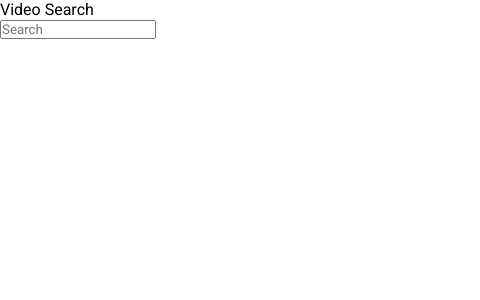
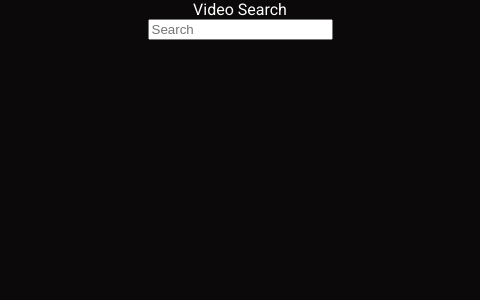
Before and after one commit to lazoliver/teste-react, a React (Create React App) app: page / in a window 390 px wide. Shown: the top 300 px of the page, 480 px wide, since content can reach past the window. Built offline with nearby package versions, Linux system fonts and the light colour scheme.

Commit message:
css-media-480

```diff
--- a/src/components/App.js
+++ b/src/components/App.js
@@ -18,7 +18,7 @@ class App extends React.Component {
 
     this.setState({
       videos: response.data.items
-    });
+    }, console.log(response));
   };
   handleVideoSelect = (video) => {
     this.setState({selectedVideo: video})
@@ -26,7 +26,7 @@ class App extends React.Component {
 
   render() {
     return(
-      <div>
+      <div className="home">
         <SearchBar handleFormSubmit={this.handleSubmit} />
         <div>
           <VideoDetail video={this.state.selectedVideo} />
--- a/src/components/SearchBar.js
+++ b/src/components/SearchBar.js
@@ -1,5 +1,4 @@
 import React from "react";
-
 class SearchBar extends React.Component {
     handleChange = (event) => {
         this.setState({
@@ -13,13 +12,13 @@ class SearchBar extends React.Component {
 
     render() {
         return (
-            <div className="content-search">
+            <div className="search">
                 <div className="search-form">
                     <form onSubmit={this.handleSubmit}>
-                        <div>
+                        <div className="search-label">
                             <label htmlFor="video-search">Video Search</label>
                         </div>
-                        <div>
+                        <div className="search-input">
                             <input onChange={this.handleChange} name="video-search" type="text" placeholder="Search" />
                         </div>
                     </form>
--- a/src/components/VideoDetail.js
+++ b/src/components/VideoDetail.js
@@ -2,18 +2,17 @@ import React from 'react';
 
 const VideoDetail = ({ video }) => {
     if(!video) {
-        return <div className='video-list-oi'>
-                    <br />
+        return <div className='video-list'>
                 </div>
 
     }
     const videoSrc = `https://www.youtube.com/embed/${video.id.videoId}`;
     return(
-        <dispatchEvent>
+        <dispatchEvent className="video-iframe">
             <iframe src={videoSrc} allowFullScreen title="Video player" />
-            <div>
+            <div className="video-iframe-details">
                 <h3>{video.snippet.title}</h3>
-                <p>{video.snippet.description}</p>
+                <p >{video.snippet.description}</p>
             </div>
         </dispatchEvent>
     );
--- a/src/components/VideoItem.js
+++ b/src/components/VideoItem.js
@@ -3,12 +3,16 @@ import React from "react";
 const VideoItem = ({video, handleVideoSelect}) => {
     return (
         <div onClick={() => handleVideoSelect(video)} className='video-item' >
-            <div>
-                {video.snippet.title}
-            </div>
-            <img src={video.snippet.thumbnails.medium.url} alt={video.snippet.description}/>
-            <div>
-                {video.snippet.description}
+            <div className="video-card">
+                <div className="video-item-title">
+                    {video.snippet.title}
+                </div>
+                <div className="video-item-img">
+                    <img src={video.snippet.thumbnails.medium.url} alt={video.snippet.description}/>
+                </div>
+                <div className="video-item-description">
+                    {video.snippet.description}
+                </div>
             </div>
         </div>
     )
--- a/src/styles/styles.css
+++ b/src/styles/styles.css
@@ -1,7 +1,47 @@
 @import url('https://fonts.googleapis.com/css2?family=Roboto:wght@400;700&display=swap');
 
-* {
+body {
+    box-sizing: border-box;
     margin: 0px;
     padding: 0px;
     font-family: 'Roboto' ,sans-serif;
 }
+
+label {
+    display: flex;
+    justify-content: center;
+}
+
+@media (max-width: 480px) {
+
+    body {
+        width: 480px;
+        color: #fdfffc;
+        background-color: #0b090a;
+    }
+
+    .home, .search, .video-card, .video-iframe {
+        display: flex;
+        flex-flow: column;
+        align-items: center;
+    }
+
+    .video-list {
+        padding: 10px 10px 10px 10px;
+    }
+
+    .video-item {
+        margin: 20px;
+    }
+
+    .video-card {
+        background-color: #011627;
+        border: solid 3px #03045e;
+        border-radius: 6px;
+        padding: 10px;
+    }
+
+    .video-iframe, .video-iframe-details, .video-item-title, .video-item-img, .video-item-description {
+        padding: 10px 40px 10px 40px;
+    }
+}
--- a/src/youtubeApi/youtubeApi.js
+++ b/src/youtubeApi/youtubeApi.js
@@ -1,6 +1,6 @@
 import axios from "axios";
 
-const API_KEY = 'AIzaSyCbNyxK1VF5UIdZT4mMKDPQSxnlK2D7604';
+const API_KEY = 'AIzaSyBE8fX-ez83MKLrAoAA3jsDE3XOQ4OFL-Y';
 
 export default axios.create({
     baseURL: 'https://www.googleapis.com/youtube/v3/',
```
